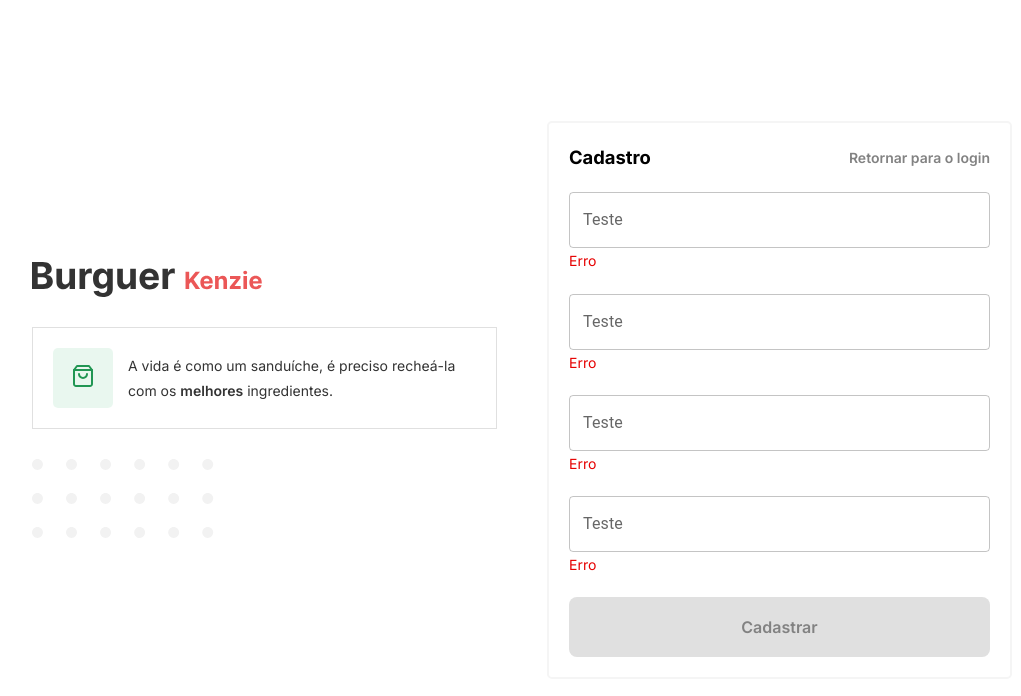
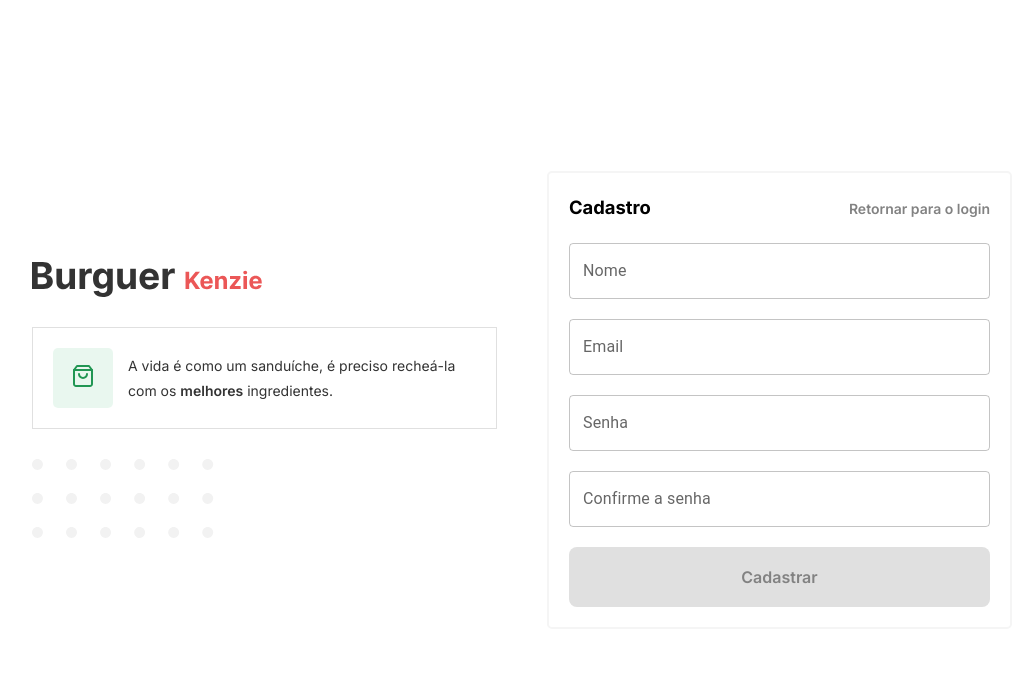
Before and after one commit to Kenzie-Academy-Brasil-Developers/kenzie-burguer-v2-template-GedsonCS2, a React (Vite) app: page /register in a window 1280 px wide. Shown: the top 696 px of the page, without its empty margins (118-1139 px from the left). Built offline with nearby package versions, Linux system fonts and the light colour scheme.

Commit message:
Feature:Register/login

```diff
--- a/src/App.tsx
+++ b/src/App.tsx
@@ -1,11 +1,14 @@
+import { UserProvider } from './providers/UserContext';
 import Router from './routes';
 import { GlobalStyles } from './styles/global';
 
 const App = () => (
-  <>
-    <GlobalStyles />
-    <Router />
-  </>
+  <div>
+    <UserProvider>
+      <GlobalStyles />
+      <Router />
+    </UserProvider>
+  </div>
 );
 
 export default App;
--- /dev/null
+++ b/src/ProtectedRoutes/index.tsx
@@ -0,0 +1,16 @@
+import React, { useContext, useEffect } from 'react';
+import { Outlet, useNavigate } from 'react-router-dom';
+import { UserContext } from '../providers/UserContext';
+
+export const ProtectedRoutes = () => {
+  const { user } = useContext(UserContext);
+  const navigate = useNavigate();
+
+  useEffect(() => {
+    if (!user) {
+      navigate('/');
+    }
+  });
+
+  return <>{user ? <Outlet /> : null}</>;
+};
--- a/src/components/CartModal/index.tsx
+++ b/src/components/CartModal/index.tsx
@@ -3,8 +3,13 @@ import CartProductList from './CartProductList';
 
 import { StyledCartModalBox } from './style';
 import { StyledParagraph, StyledTitle } from '../../styles/typography';
+import { useContext, useState } from 'react';
+import { UserContext } from '../../providers/UserContext';
 
-const CartModal = () => (
+const CartModal = () => {
+  const { setOpenmodal, opemModal } = useContext(UserContext);
+  if (opemModal) {
+    return (
       <StyledCartModalBox>
         <dialog>
           <header>
@@ -15,7 +20,7 @@ const CartModal = () => (
               type='button'
               aria-label='Fechar'
               onClick={() => {
-            console.log('Lógica aqui');
+                setOpenmodal(false);
               }}
             >
               <MdClose size={21} />
@@ -28,11 +33,17 @@ const CartModal = () => (
               <StyledTitle tag='h3' $fontSize='three' textAlign='center'>
                 Sua sacola está vazia
               </StyledTitle>
-          <StyledParagraph textAlign='center'>Adicione itens</StyledParagraph>
+              <StyledParagraph textAlign='center'>
+                Adicione itens
+              </StyledParagraph>
             </div>
           </div>
         </dialog>
       </StyledCartModalBox>
     );
+  }
+
+  return null;
+};
 
 export default CartModal;
--- a/src/components/Form/Input/index.tsx
+++ b/src/components/Form/Input/index.tsx
@@ -1,10 +1,21 @@
+import { FieldError, UseFormRegisterReturn } from 'react-hook-form/dist/types';
 import { StyledTextField } from '../../../styles/form';
 import { StyledParagraph } from '../../../styles/typography';
 
-const Input = () => (
+interface IInputProps {
+  label: string;
+  register: UseFormRegisterReturn<string>;
+  type: 'text' | 'email' | 'password';
+  placeholder?: string;
+  error?: FieldError;
+}
+
+const Input = ({ label, register, error, type, placeholder }: IInputProps) => (
   <fieldset>
-    <StyledTextField label='Teste' type='text' />
-    <StyledParagraph fontColor='red'>Erro</StyledParagraph>
+    <StyledTextField label={label} {...register} type={type} />
+    {error ? (
+      <StyledParagraph fontColor='red'>{error.message}</StyledParagraph>
+    ) : null}
   </fieldset>
 );
 
--- a/src/components/Form/LoginForm/index.tsx
+++ b/src/components/Form/LoginForm/index.tsx
@@ -1,15 +1,48 @@
+import { useContext } from 'react';
+import { useForm } from 'react-hook-form';
+import {
+  IRegisterFormValues,
+  UserContext,
+} from '../../../providers/UserContext';
 import { StyledButton } from '../../../styles/button';
 import { StyledForm } from '../../../styles/form';
 import Input from '../Input';
 
-const LoginForm = () => (
-  <StyledForm>
-    <Input />
-    <Input />
-    <StyledButton $buttonSize='default' $buttonStyle='green'>
-      Entrar
-    </StyledButton>
-  </StyledForm>
-);
+const LoginForm = () => {
+  const {
+    register,
+    handleSubmit,
+    formState: { errors },
+  } = useForm<IRegisterFormValues>();
+
+  const { userLogin } = useContext(UserContext);
+
+  const submitLogin: SubmitHandler<IRegisterFormValues> = (
+    formData: IRegisterFormValues
+  ) => {
+    userLogin(formData);
+    console.log(formData);
+  };
+
+  return (
+    <StyledForm onSubmit={handleSubmit(submitLogin)}>
+      <Input
+        label='Email'
+        type='email'
+        register={register('email')}
+        error={errors.email}
+      />
+      <Input
+        label='Senha'
+        type='password'
+        register={register('password')}
+        error={errors.password}
+      />
+      <StyledButton $buttonSize='default' $buttonStyle='green'>
+        Entrar
+      </StyledButton>
+    </StyledForm>
+  );
+};
 
 export default LoginForm;
--- a/src/components/Form/RegisterForm/index.tsx
+++ b/src/components/Form/RegisterForm/index.tsx
@@ -1,17 +1,60 @@
 import Input from '../Input';
 import { StyledButton } from '../../../styles/button';
 import { StyledForm } from '../../../styles/form';
+import { useForm } from 'react-hook-form';
+import { useContext } from 'react';
+import {
+  IRegisterFormValues,
+  UserContext,
+} from '../../../providers/UserContext';
 
-const RegisterForm = () => (
-  <StyledForm>
-    <Input />
-    <Input />
-    <Input />
-    <Input />
-    <StyledButton $buttonSize='default' $buttonStyle='gray'>
-      Cadastrar
-    </StyledButton>
-  </StyledForm>
-);
+const RegisterForm = () => {
+  const {
+    register,
+    handleSubmit,
+    formState: { errors },
+  } = useForm<IRegisterFormValues>();
+
+  const { userRegister } = useContext(UserContext);
+
+  const submitRegister: SubmitHandler<IRegisterFormValues> = (
+    formData: IRegisterFormValues
+  ) => {
+    userRegister(formData);
+    console.log(formData);
+  };
+
+  return (
+    <StyledForm onSubmit={handleSubmit(submitRegister)}>
+      <Input
+        label='Nome'
+        type='text'
+        register={register('name')}
+        error={errors.name}
+      />
+      <Input
+        label='Email'
+        type='email'
+        register={register('email')}
+        error={errors.email}
+      />
+      <Input
+        label='Senha'
+        type='password'
+        register={register('password')}
+        error={errors.password}
+      />
+      <Input
+        label='Confirme a senha'
+        type='text'
+        register={register('confirmPassword')}
+        error={errors.password}
+      />
+      <StyledButton type='submit' $buttonSize='default' $buttonStyle='gray'>
+        Cadastrar
+      </StyledButton>
+    </StyledForm>
+  );
+};
 
 export default RegisterForm;
--- a/src/components/Header/index.tsx
+++ b/src/components/Header/index.tsx
@@ -5,8 +5,13 @@ import { StyledHeader } from './style';
 import LogoKenzieBurguer from '../../assets/LogoKenzieBurguer.svg';
 
 import { StyledContainer } from '../../styles/grid';
+import { useContext } from 'react';
+import { UserContext } from '../../providers/UserContext';
 
-const Header = () => (
+const Header = () => {
+  const { setOpenmodal, userLogout } = useContext(UserContext);
+
+  return (
     <StyledHeader>
       <StyledContainer containerWidth={1300}>
         <div className='flexGrid'>
@@ -21,12 +26,17 @@ const Header = () => (
               <button
                 type='button'
                 onClick={() => {
-                console.log('Criar lógica');
+                  setOpenmodal(true);
                 }}
               >
                 <MdShoppingCart size={28} />
               </button>
-            <button type='button'>
+              <button
+                type='button'
+                onClick={() => {
+                  userLogout();
+                }}
+              >
                 <MdLogout size={28} />
               </button>
             </div>
@@ -35,5 +45,6 @@ const Header = () => (
       </StyledContainer>
     </StyledHeader>
   );
+};
 
 export default Header;
--- /dev/null
+++ b/src/providers/UserContext.tsx
@@ -0,0 +1,117 @@
+import { createContext, useEffect, useState } from 'react';
+import { Await, useNavigate } from 'react-router-dom';
+import { api } from '../services/api';
+
+export interface IDefautProviderProps {
+  children: React.ReactNode;
+}
+
+export interface IUser {
+  id: string;
+  name: string;
+  email: string;
+}
+
+export interface IRegisterFormValues {
+  name: string;
+  email: string;
+  password: string;
+}
+
+export interface IloginFormValues {
+  email: string;
+  password: string;
+}
+
+export interface IUserContext {
+  loading: boolean;
+  setLoading: React.Dispatch<React.SetStateAction<boolean>>;
+  user: IUser | null;
+  userRegister: (formData: IRegisterFormValues) => Promise<void>;
+  userLogin: (formData: IloginFormValues) => Promise<void>;
+  userLogout: () => void;
+  setUser: React.Dispatch<React.SetStateAction<IUser | null>>;
+  opemModal: boolean;
+  setOpenmodal: React.Dispatch<React.SetStateAction<boolean>>;
+}
+export const UserContext = createContext({} as IUserContext);
+
+export const UserProvider = ({ children }: IDefautProviderProps) => {
+  const [loading, setLoading] = useState(false);
+  const [user, setUser] = useState<IUser | null>(null);
+  const [opemModal, setOpenmodal] = useState(false);
+  const navigate = useNavigate();
+
+  useEffect(() => {
+    const userLogadoId = localStorage.getItem('@USERID');
+    const userLogadoToken = localStorage.getItem('@TOKEN');
+
+    if (userLogadoToken) {
+      try {
+        const userLoad = async () => {
+          const response = await api.get(`/users/${userLogadoId}`, {
+            headers: {
+              Authorization: `Bearer ${userLogadoToken}`,
+            },
+          });
+          api.defaults.headers.common.authorization = `Bearer ${userLogadoToken}`;
+          setUser(response.data);
+          navigate('/shop');
+        };
+        userLoad();
+      } catch (error) {
+        console.log(error);
+      }
+    }
+  }, []);
+
+  const userRegister = async (formData: IRegisterFormValues) => {
+    try {
+      const response = await api.post('/users', formData);
+      setUser(response.data.user);
+      navigate('/');
+      console.log('cadastrou');
+    } catch (error) {
+      console.log('não cadastrou');
+    }
+  };
+
+  const userLogin = async (FormData: IloginFormValues) => {
+    try {
+      const response = await api.post('/login', FormData);
+      setUser(response.data.user);
+      localStorage.setItem('@TOKEN', response.data.accessToken);
+      localStorage.setItem('@USERID', response.data.user.id);
+
+      console.log(response.data.user);
+      navigate('/shop');
+    } catch (error) {
+      console.log(error);
+    }
+  };
+
+  const userLogout = () => {
+    setUser(null);
+    localStorage.removeItem('@TOKEN');
+    localStorage.removeItem('@USERID');
+    navigate('/');
+  };
+
+  return (
+    <UserContext.Provider
+      value={{
+        userLogout,
+        loading,
+        setLoading,
+        user,
+        setUser,
+        userLogin,
+        userRegister,
+        setOpenmodal,
+        opemModal,
+      }}
+    >
+      {children}
+    </UserContext.Provider>
+  );
+};
--- a/src/routes.tsx
+++ b/src/routes.tsx
@@ -2,13 +2,16 @@ import { Routes, Route } from 'react-router-dom';
 import LoginPage from './pages/LoginPage';
 import RegisterPage from './pages/RegisterPage';
 import ShopPage from './pages/ShopPage';
+import { ProtectedRoutes } from './ProtectedRoutes';
 
 const Router = () => {
   return (
     <Routes>
       <Route path='/' element={<LoginPage />} />
       <Route path='/register' element={<RegisterPage />} />
-      <Route path='/shop' element={<ShopPage />} />
+      <Route path='/shop' element={<ProtectedRoutes />}>
+        <Route index element={<ShopPage />} />
+      </Route>
     </Routes>
   );
 };
--- /dev/null
+++ b/src/services/api.ts
@@ -0,0 +1,6 @@
+import axios from 'axios';
+
+export const api = axios.create({
+  baseURL: 'https://hamburgueria-kenzie-v2.herokuapp.com',
+  timeout: 10000,
+});
```
Also changed, not shown: package.json (+12 -7 lines), 1 other file (tests, documents, lock files or other folders). Lines whose indentation alone changed are shown as unchanged.
